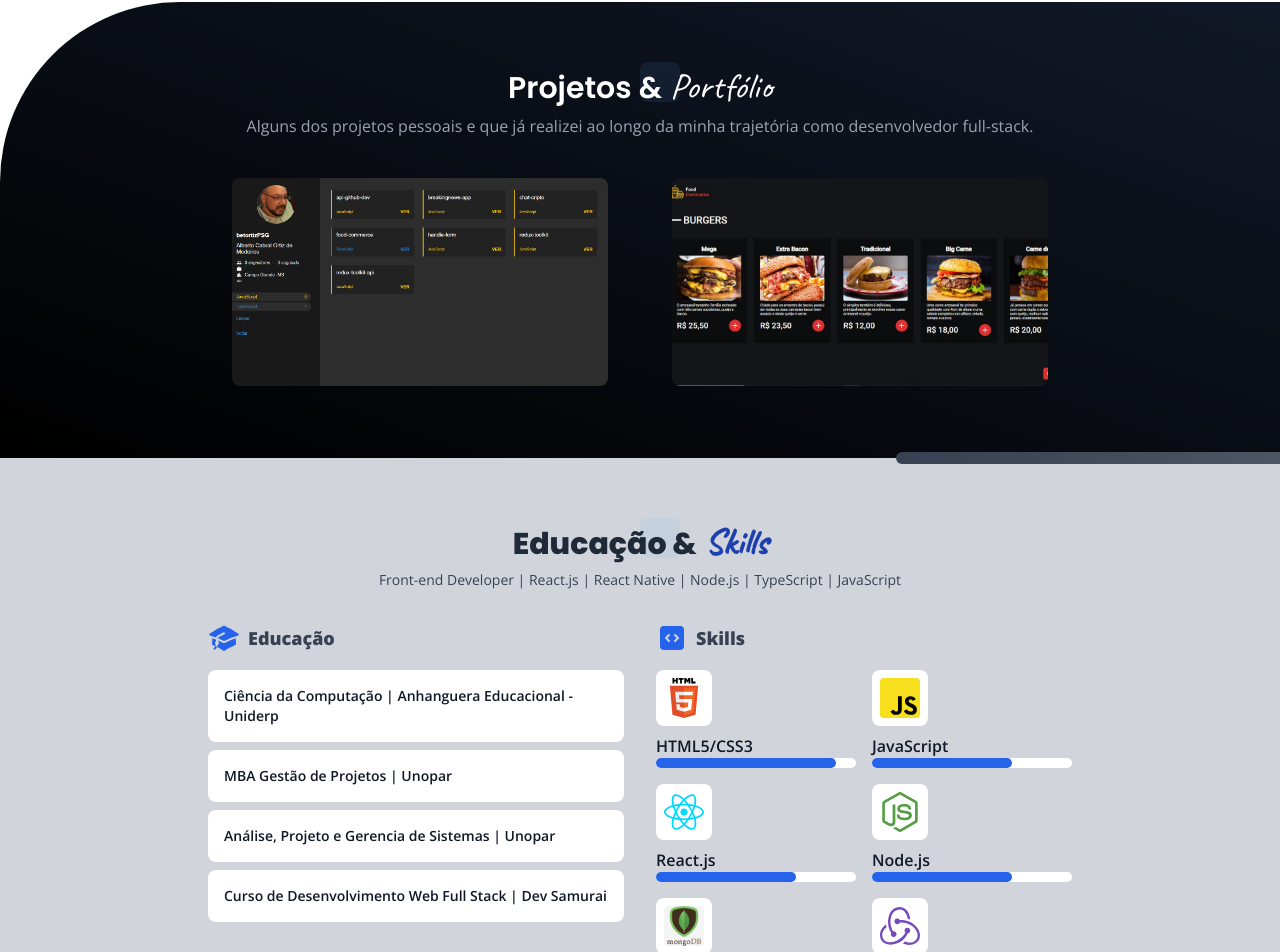
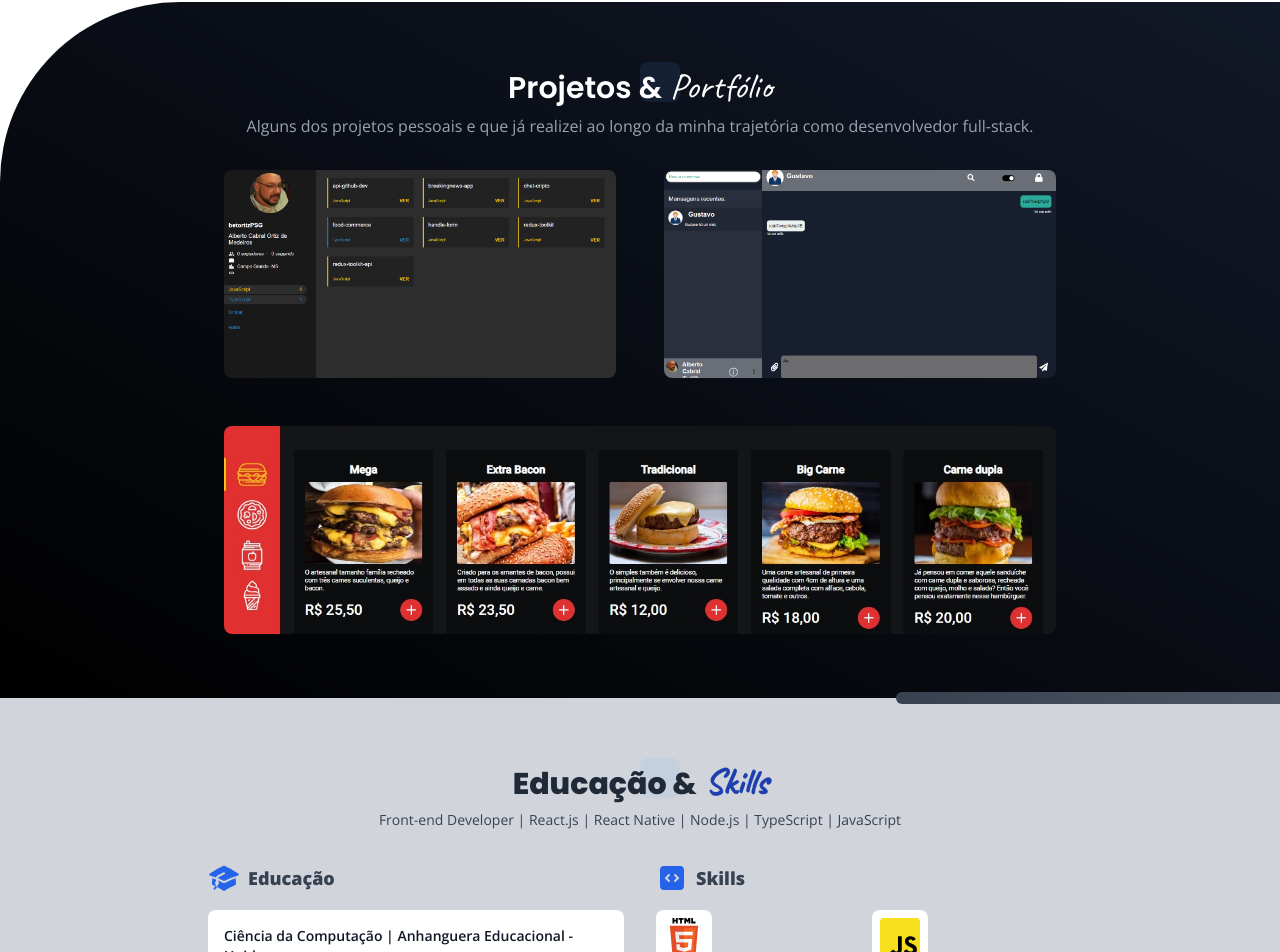
Before and after one commit to betortizPSG/portifolio-alberto, a React (Vite) app: page / in a window 1280 px wide. Shown: the part 1378-2330 px from the top of the page. Built offline with nearby package versions, Linux system fonts and the light colour scheme.

Commit message:
refactore

```diff
--- a/src/components/Projects.tsx
+++ b/src/components/Projects.tsx
@@ -1,6 +1,7 @@
 import { HiArrowTopRightOnSquare } from 'react-icons/hi2';
 import search2 from '../assets/search2.png';
 import delivery from '../assets/delivery1.jpg';
+import chat from '../assets/chat3.png';
 
 export default function Projects() {
   const projects = [
@@ -13,13 +14,20 @@ export default function Projects() {
       colSpan: 'col-span-1',
     },
     {
+      title: 'Chat Cripto',
+      description:
+        'Chat criptografado(frontend) com a possibilidade de enviar mensagens de texto e imagens.',
+      image: chat,
+      link: 'https://github.com/betortizPSG/chat-cripto',
+      colSpan: 'col-span-1',
+    },
+    {
       title: 'Delivery App',
       description:
         'Delivery de alimentos é um serviço que permite ao cliente receber o produto em casa, no trabalho ou onde estiver, sem precisar ir até o estabelecimento.',
       image: delivery,
       link: 'https://github.com/betortizPSG/food-commerce',
-      colSpan: 'col-span-1',
-      // colSpan: "col-span-1 md:col-span-2",
+      colSpan: "col-span-1 md:col-span-2",
     },
   ];
 
@@ -45,14 +53,14 @@ export default function Projects() {
             {projects.map((project, index) => (
               <div
                 key={index}
-                className={`group relative m-6 h-52 cursor-default rounded-lg p-6 ${project.colSpan} bg-cover bg-center`}
+                className={`group relative m-4 h-52 cursor-default rounded-lg p-1 ${project.colSpan} bg-cover bg-center`}
                 style={{ backgroundImage: `url('${project.image}')` }}
               >
-                <div className='absolute inset-0 flex h-full w-full flex-col items-center justify-center rounded-lg bg-blue-600 text-white opacity-0 transition-opacity group-hover:opacity-100'>
+                <div className='absolute inset-0 flex h-full w-full flex-col items-center justify-center rounded-lg bg-slate-700 text-white opacity-0 transition-opacity group-hover:opacity-100'>
                   <h4 className='font-headline text-lg font-semibold'>
                     {project.title}
                   </h4>
-                  <p className=' mb-4 p-4 text-sm'>{project.description}</p>
+                  <p className=' mb-1 p-2 text-sm'>{project.description}</p>
                   <a href={project.link} target='_blank'>
                     <HiArrowTopRightOnSquare className='h-10 w-10' />
                   </a>
```
Also changed, not shown: src/assets/chat3.png (added), src/assets/todo1.jpg (deleted).
